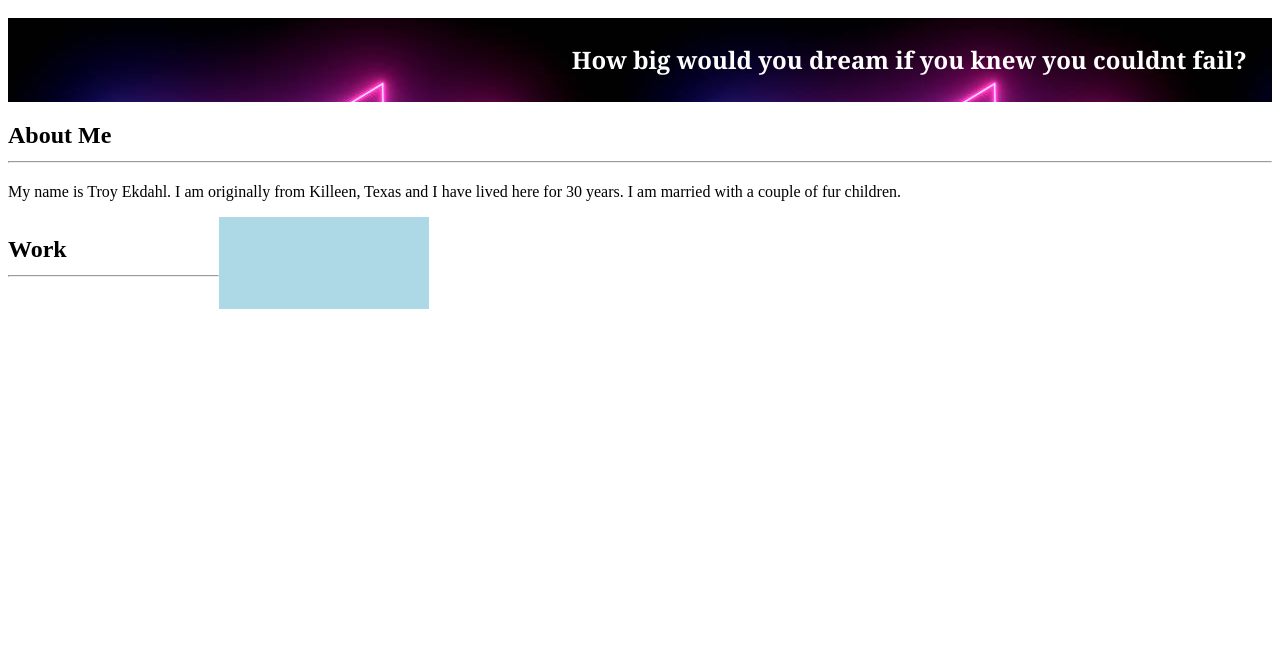
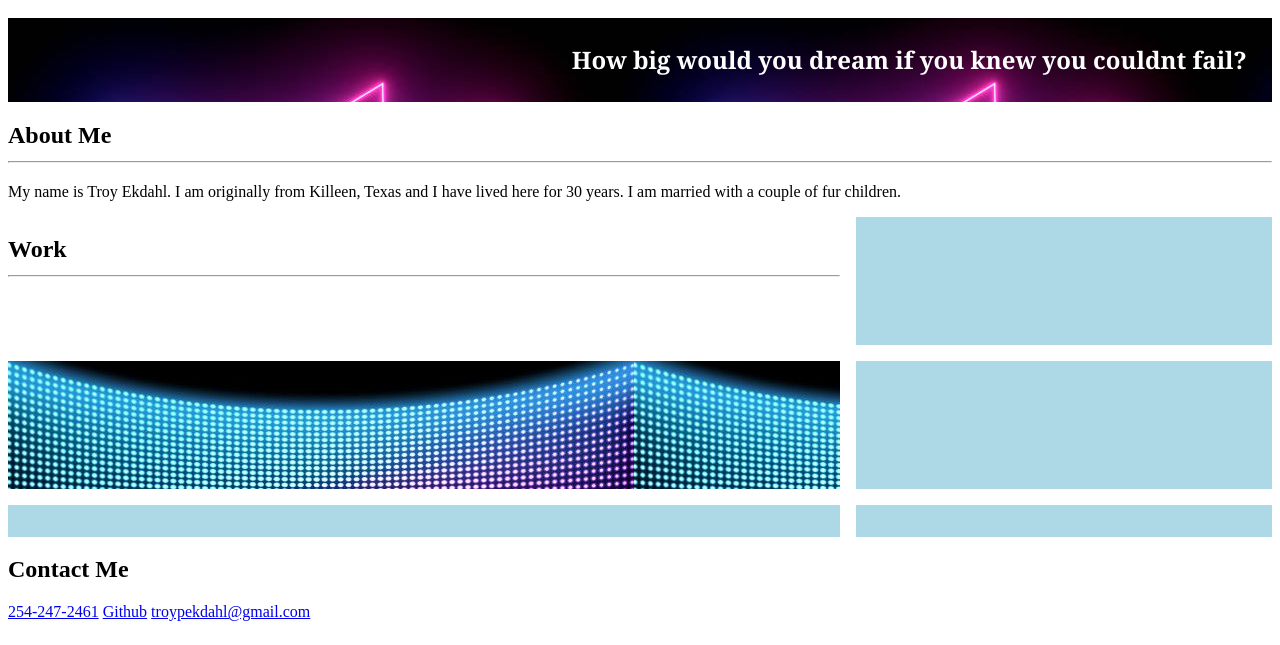
Before and after one commit to TEkdahl92/My-Portfolio, a plain HTML site: page index.html in a window 1280 px wide. Shown: the part 155-800 px from the top of the page. Drawn offline with Linux system fonts and the light colour scheme.

Commit message:
save changes

```diff
--- a/Assets/style.css
+++ b/Assets/style.css
@@ -40,10 +40,14 @@ text-overflow: clip;
 }
 
 .work {
+margin: 0;
+inline-size: 20vw;
+block-size: 40vh;
 display: grid;
 width: 100%;
-grid-template-columns: repeat(6, 1fr);
-
+grid-template-columns: 2fr 1fr;
+grid-template-rows: repeat(2, 1fr);
+gap: 1em;
 
 }
 
@@ -54,26 +58,50 @@ grid-template-columns: repeat(6, 1fr);
     justify-content: center;
     background: lightblue;
     font-family: sans-serif;
+    box-sizing: border-box;
 
 }
 
 .run-buddy {
+    padding: 1em;
+    display: flex;
+    align-items: center;
+    justify-content: center;
+    background: lightblue;
+    font-family: sans-serif;
+    box-sizing: border-box;
 
 }
 
 .pastel-puzzels {
-
+    padding: 1em;
+    display: flex;
+    align-items: center;
+    justify-content: center;
+    background: lightblue;
+    font-family: sans-serif;
+    box-sizing: border-box;
 
 }
 
-
-
 .calculator {
-
+    padding: 1em;
+    display: flex;
+    align-items: center;
+    justify-content: center;
+    background: lightblue;
+    font-family: sans-serif;
+    box-sizing: border-box;
 
 }
 
 .led-wall {
-
+    padding: 1em;
+    display: flex;
+    align-items: center;
+    justify-content: center;
+    background-image: url(./b147ccd7b58effc687d198bd677c1621.jpg);
+    font-family: sans-serif;
+    box-sizing: border-box;
 
 }
--- a/index.html
+++ b/index.html
@@ -45,6 +45,10 @@
 
         </section>
              <section class="contact-me">
+                <h1>Contact Me</h1>
+                <a href="tel:254-247-2461">254-247-2461</a>
+                <a href="https://github.com/TEkdahl92/My-Portfolio">Github</a>
+                <a href="mailto:troypekdahl@gmail.com">troypekdahl@gmail.com</a>
 
 
 
```
Also changed, not shown: Assets/b147ccd7b58effc687d198bd677c1621.jpg (added).
